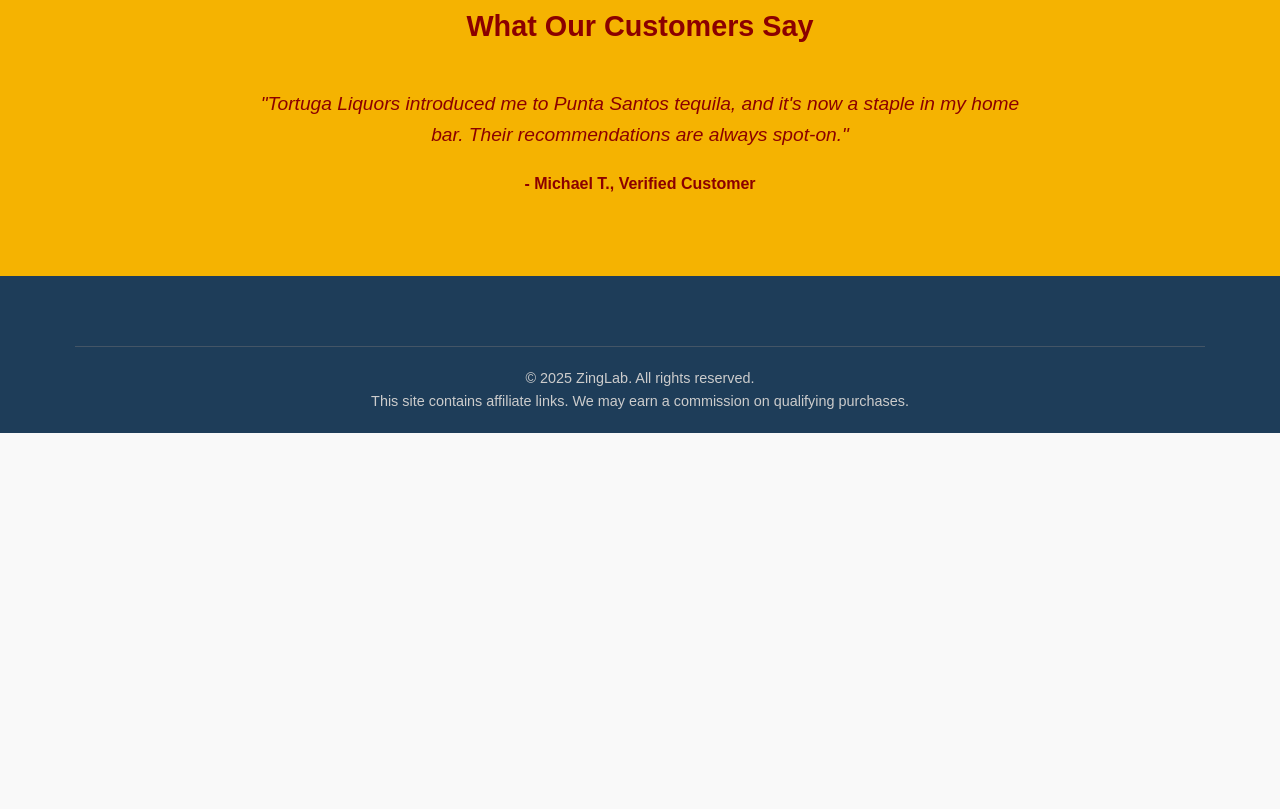
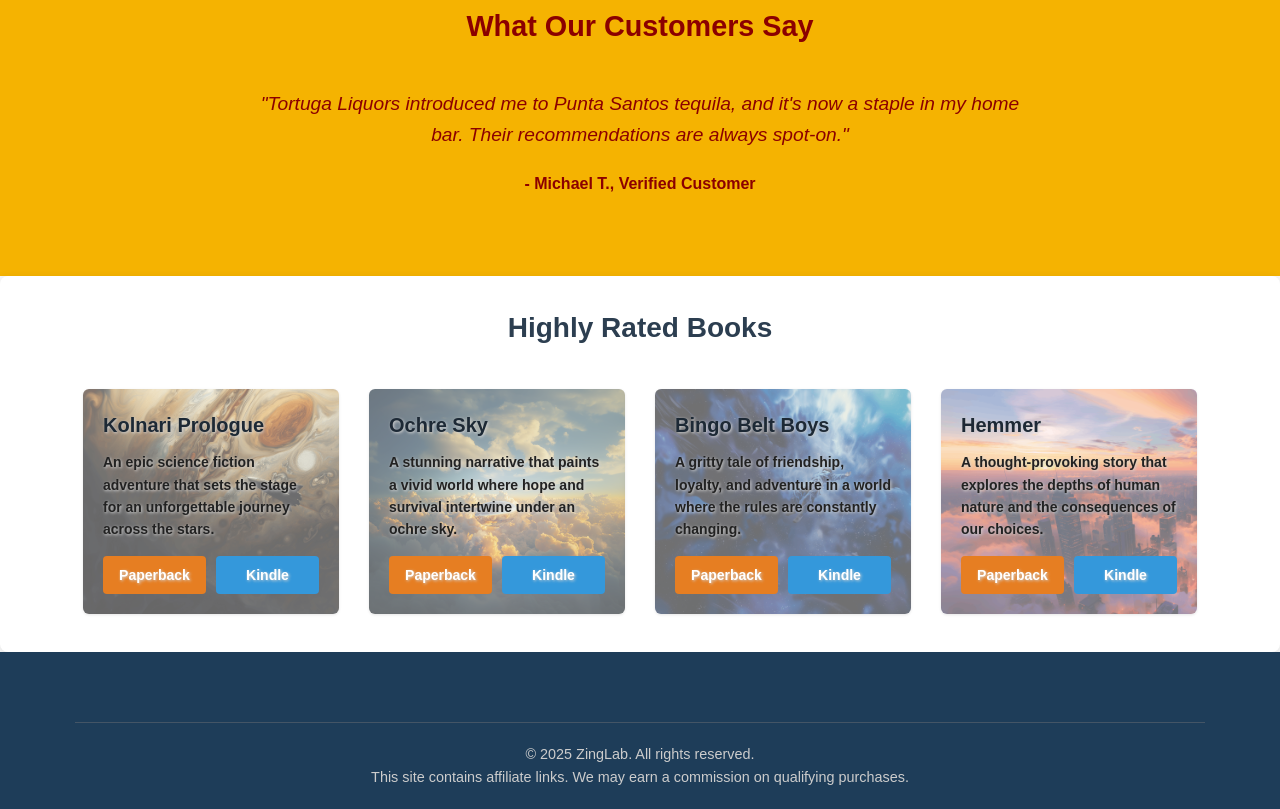
Before and after one commit to ZingLab/z_TortugaLiquors, a plain HTML site: page index.html in a window 1280 px wide. Shown: the part 1352-2161 px from the top of the page. Before the commit the page ends 1785 px from the top, so only its background shows below. Drawn offline with Linux system fonts and the light colour scheme; a web font is replaced by a local one.

Commit message:
add book showcase
add book showcase, new favicon

```diff
--- /dev/null
+++ b/book-showcase/book-showcase.css
@@ -0,0 +1,116 @@
+ /* Base styles */
+ .book-showcase {
+    font-family: 'Segoe UI', Tahoma, Geneva, Verdana, sans-serif;
+    line-height: 1.6;
+    color: #333;
+    background-color: #f8f9fa;
+    padding: 20px;
+    box-sizing: border-box;
+    margin: 0;
+    padding: 0;
+}
+
+/* Book showcase container */
+.book-showcase {
+    margin: 0 auto;
+    padding: 30px;
+    background-color: white;
+    border-radius: 8px;
+    box-shadow: 0 2px 10px rgba(0, 0, 0, 0.1);
+}
+
+.book-showcase h2 {
+    text-align: center;
+    margin-bottom: 30px;
+    color: #2c3e50;
+    font-size: 28px;
+}
+
+/* Book grid using flexbox */
+.book-grid {
+    display: flex;
+    flex-wrap: wrap;
+    gap: 30px;
+    justify-content: center;
+    padding: 8px;
+}
+
+/* Individual book card */
+.book-card {
+    flex: 1 1 250px;
+    max-width: 300px;
+    display: flex;
+    flex-direction: column;
+    padding: 20px;
+    background-color: rgba(255, 255, 255, 0.4);
+    border-radius: 6px;
+    box-shadow: 0 1px 3px rgba(0, 0, 0, 0.1);
+    transition: transform 0.3s ease, box-shadow 0.3s ease;
+    background-size: cover;
+    text-shadow: 1px 1px 3px lightgray;
+    font-weight: 700;
+    background-blend-mode: screen;
+}
+
+.book-card:hover {
+    transform: translateY(-5px);
+    box-shadow: 0 4px 12px rgba(0, 0, 0, 0.15);
+}
+
+.book-title {
+    font-size: 20px;
+    font-weight: 700;
+    margin-bottom: 10px;
+    color: #1d2935;
+}
+
+.book-description {
+    flex-grow: 1;
+    margin-bottom: 15px;
+    font-size: 14px;
+    color: #222;
+}
+
+/* Book links */
+.book-links {
+    display: flex;
+    gap: 10px;
+}
+
+.book-link {
+    flex: 1;
+    display: inline-block;
+    text-align: center;
+    padding: 8px 12px;
+    text-decoration: none;
+    font-weight: 600;
+    font-size: 14px;
+    border-radius: 4px;
+    transition: background-color 0.2s ease;
+}
+
+.paperback-link {
+    background-color: #e67e22;
+    color: white;
+}
+
+.paperback-link:hover {
+    background-color: #d35400;
+}
+
+.kindle-link {
+    background-color: #3498db;
+    color: white;
+}
+
+.kindle-link:hover {
+    background-color: #2980b9;
+}
+
+/* Responsive adjustments */
+@media (max-width: 768px) {
+    .book-card {
+        flex: 1 1 100%;
+        max-width: 100%;
+    }
+}
--- a/css/styles.css
+++ b/css/styles.css
@@ -132,6 +132,9 @@ h1,h2,h3,h4,h5,h6 {
 /* Content sections */
 .content-section {
     padding: 40px 0;
+}
+section {
+    padding: 60px 0;
 }
 
 .section-title {
--- a/index.html
+++ b/index.html
@@ -6,6 +6,8 @@
     <title>Tortuga Liquors - Premium Spirits & Cocktail Recommendations</title>
     <meta name="description" content="Discover premium spirits and expert recommendations at Tortuga Liquors. Explore our curated selection of tequila, rum, whiskey, and more.">
     <link rel="stylesheet" href="css/styles.css">
+    <link rel="stylesheet" href="book-showcase/book-showcase.css">
+    <link rel="icon" href="favicon.png" type="image/png">
     <script src="js/include.js"></script>
     <style>
         /* Homepage-specific styles */
@@ -425,20 +427,63 @@
         </div>
     </section>
 
-    <!-- Newsletter Section
-    <section class="newsletter">
+
+    <!-- Book Showcase -->
+    <section class="book-showcase">
         <div class="container">
-            <h2 class="section-title">Stay Updated</h2>
-            <p>Subscribe to our newsletter for exclusive deals, new product announcements, and expert cocktail recipes.</p>
+        <h2>Highly Rated Books</h2>
+        <div class="book-grid">
+            <!-- Book 1 -->
+            <div class="book-card" style="background-image:url(book-showcase/kolnari_sq.png);">
+                <div class="book-title">Kolnari Prologue</div>
+                <div class="book-description">
+                    An epic science fiction adventure that sets the stage for an unforgettable journey across the stars.
+                </div>
+                <div class="book-links">
+                    <a href="https://amzn.to/3E2WamT" class="book-link paperback-link" target="_blank">Paperback</a>
+                    <a href="https://amzn.to/4lbNs6w" class="book-link kindle-link" target="_blank">Kindle</a>
+                </div>
+            </div>
 
-            <form class="newsletter-form">
-                <input type="email" placeholder="Your email address" required>
-                <button type="submit">Subscribe</button>
-            </form>
+            <!-- Book 2 -->
+            <div class="book-card" style="background-image:url(book-showcase/ochresky.png);">
+                <div class="book-title">Ochre Sky</div>
+                <div class="book-description">
+                    A stunning narrative that paints a vivid world where hope and survival intertwine under an ochre sky.
+                </div>
+                <div class="book-links">
+                    <a href="https://amzn.to/4c8CSsO" class="book-link paperback-link" target="_blank">Paperback</a>
+                    <a href="https://amzn.to/3XEvjnJ" class="book-link kindle-link" target="_blank">Kindle</a>
+                </div>
+            </div>
+
+            <!-- Book 3 -->
+            <div class="book-card" style="background-image:url(book-showcase/bingo_sq.png);">
+                <div class="book-title">Bingo Belt Boys</div>
+                <div class="book-description">
+                    A gritty tale of friendship, loyalty, and adventure in a world where the rules are constantly changing.
+                </div>
+                <div class="book-links">
+                    <a href="https://amzn.to/441mckT" class="book-link paperback-link" target="_blank">Paperback</a>
+                    <a href="https://amzn.to/3Rq4Wyi" class="book-link kindle-link" target="_blank">Kindle</a>
+                </div>
+            </div>
+
+            <!-- Book 4 -->
+            <div class="book-card" style="background-image:url(book-showcase/hemmer_sq.png);">
+                <div class="book-title">Hemmer</div>
+                <div class="book-description">
+                    A thought-provoking story that explores the depths of human nature and the consequences of our choices.
+                </div>
+                <div class="book-links">
+                    <a href="https://amzn.to/3FPhi0m" class="book-link paperback-link" target="_blank">Paperback</a>
+                    <a href="https://amzn.to/4leKJJC" class="book-link kindle-link" target="_blank">Kindle</a>
+                </div>
+            </div>
         </div>
-    </section>
--->
-
+    </div>
+</section>
+<!-- End of Book Showcase Module -->
 
     <!-- Footer Section -->
     <footer id="footer">
```
Also changed, not shown: book-showcase.html (added, +68 -0 lines), book-showcase/bingo_sq.png (added), book-showcase/hemmer_sq.png (added), book-showcase/kolnari_sq.png (added), book-showcase/ochresky.png (added), favicon.png (added).
